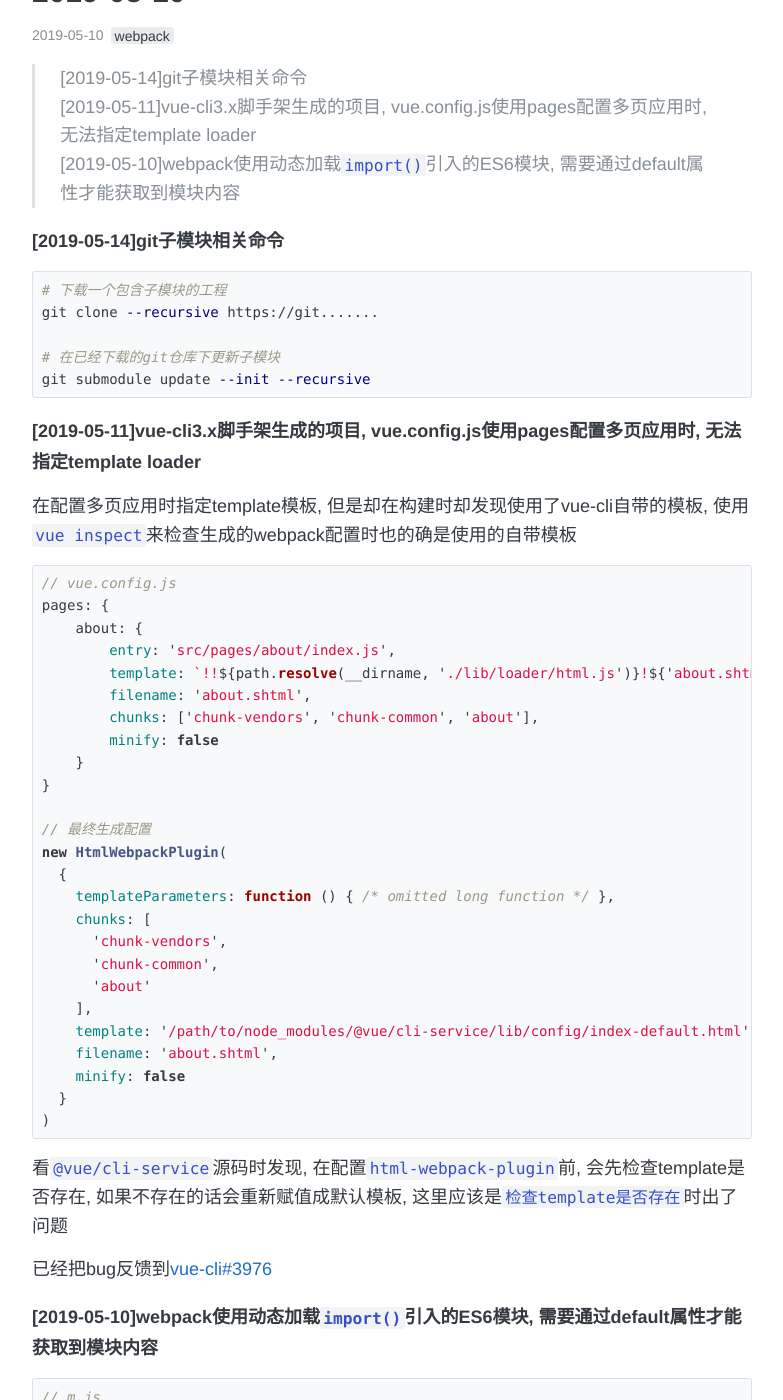
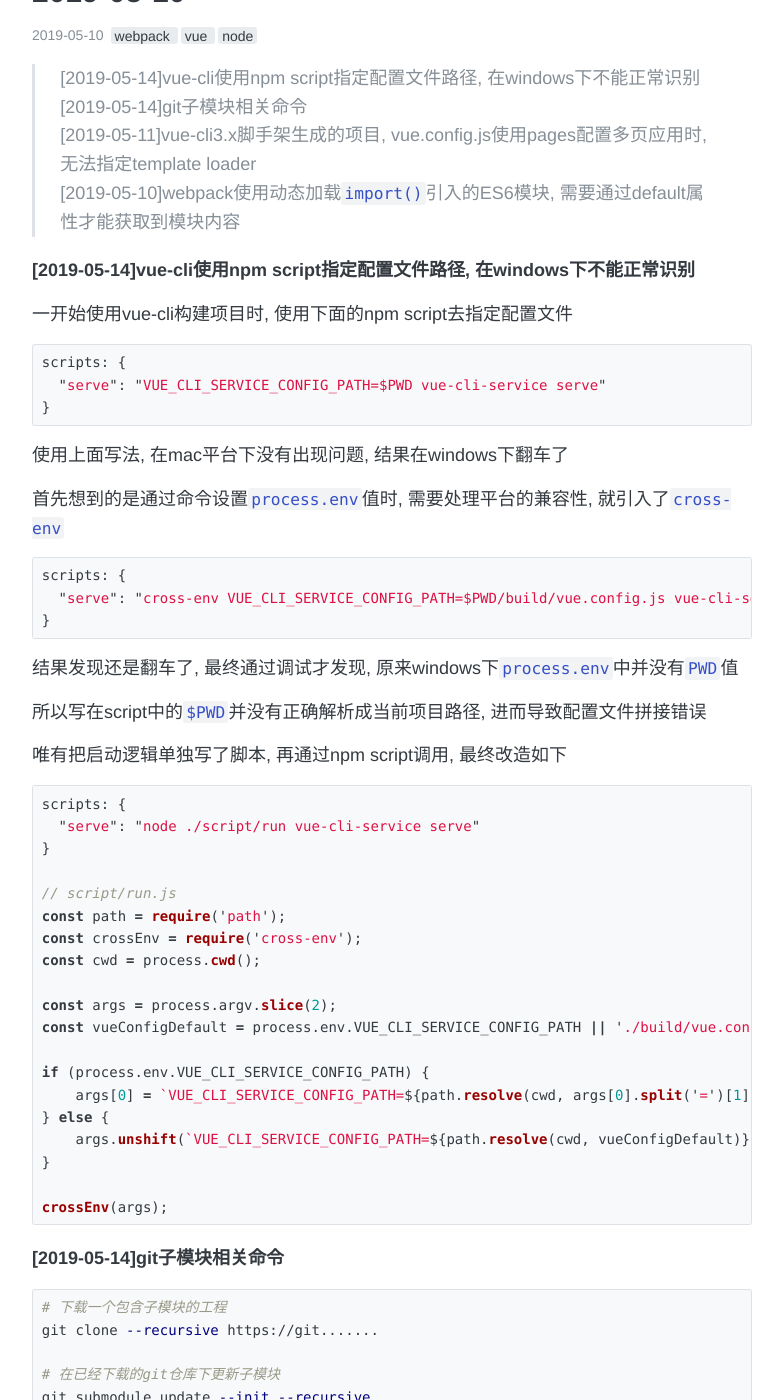
Before and after one commit to funkyLover/blog, a Jekyll site: the page built from notes/_posts/2020-05-10-notes.md, in a window 1280 px wide and 1400 px high, scrolled down 195 px. Shown: the whole window, without its empty margins (248-1031 px from the left). Built offline with Jekyll 4.4.1, drawn with Linux system fonts in a browser that asks for light colours; comment, search, counter and statistics services are not loaded.

Commit message:
[note]add;

````diff
--- a/notes/_posts/2020-05-10-notes.md
+++ b/notes/_posts/2020-05-10-notes.md
@@ -2,14 +2,63 @@
 layout: post
 title: "2019-05-10"
 date: 2019-05-10
-tags: [webpack]
+tags: [webpack, vue, node]
 comments: true
 share: true
 ---
 
+> [2019-05-14]vue-cli使用npm script指定配置文件路径, 在windows下不能正常识别
 > [2019-05-14]git子模块相关命令 <br>
 > [2019-05-11]vue-cli3.x脚手架生成的项目, vue.config.js使用pages配置多页应用时, 无法指定template loader <br>
 > [2019-05-10]webpack使用动态加载`import()`引入的ES6模块, 需要通过default属性才能获取到模块内容
+
+##### [2019-05-14]vue-cli使用npm script指定配置文件路径, 在windows下不能正常识别
+
+一开始使用vue-cli构建项目时, 使用下面的npm script去指定配置文件
+
+```js
+scripts: {
+  "serve": "VUE_CLI_SERVICE_CONFIG_PATH=$PWD vue-cli-service serve"
+}
+```
+
+使用上面写法, 在mac平台下没有出现问题, 结果在windows下翻车了
+
+首先想到的是通过命令设置`process.env`值时, 需要处理平台的兼容性, 就引入了`cross-env`
+
+```js
+scripts: {
+  "serve": "cross-env VUE_CLI_SERVICE_CONFIG_PATH=$PWD/build/vue.config.js vue-cli-service serve"
+}
+```
+
+结果发现还是翻车了, 最终通过调试才发现, 原来windows下`process.env`中并没有`PWD`值
+
+所以写在script中的`$PWD`并没有正确解析成当前项目路径, 进而导致配置文件拼接错误
+
+唯有把启动逻辑单独写了脚本, 再通过npm script调用, 最终改造如下
+
+```js
+scripts: {
+  "serve": "node ./script/run vue-cli-service serve"
+}
+
+// script/run.js
+const path = require('path');
+const crossEnv = require('cross-env');
+const cwd = process.cwd();
+
+const args = process.argv.slice(2);
+const vueConfigDefault = process.env.VUE_CLI_SERVICE_CONFIG_PATH || './build/vue.config.js';
+
+if (process.env.VUE_CLI_SERVICE_CONFIG_PATH) {
+    args[0] = `VUE_CLI_SERVICE_CONFIG_PATH=${path.resolve(cwd, args[0].split('=')[1])}`;
+} else {
+    args.unshift(`VUE_CLI_SERVICE_CONFIG_PATH=${path.resolve(cwd, vueConfigDefault)}`);
+}
+
+crossEnv(args);
+```
 
 ##### [2019-05-14]git子模块相关命令
 
````
